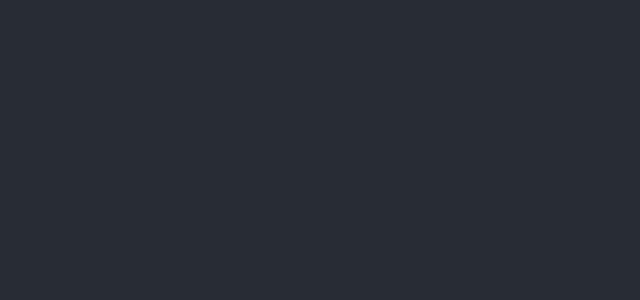
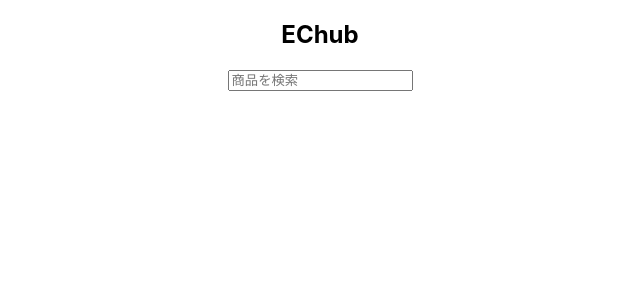
Before and after one commit to ushikitakumi/echub-client, a React (Create React App) app: page / in a window 1280 px wide. Shown: the top 300 px of the page, without its empty margins (320-960 px from the left). Built offline with nearby package versions, Linux system fonts and the light colour scheme.

Commit message:
商品画像の表示

```diff
--- a/src/App.js
+++ b/src/App.js
@@ -1,12 +1,35 @@
+import { useRef, useState } from 'react';
 import './App.css';
-import ApiFetch from './components/ApiFetch';
+import ApiFetch from './components/ApiFetch'
 
 function App() {
+
+  const [fetchData, setFetchData] = useState([])
+  const ref = useRef()
+
+  const handleSubmit = (e) => {
+    e.preventDefault()
+    console.log(ref.current.value)
+
+    // APIをたたく
+    const endpointURL = `http://127.0.0.1:8000/api/${ref.current.value}/`
+    fetch(endpointURL)
+      .then((res) => {
+        return res.json()
+      })
+      .then((data) => {
+        console.log(data)
+        setFetchData(data)
+      })
+  }
+
   return (
     <div className="App">
-      <header className="App-header">
-      </header>
-      <ApiFetch />
+      <h2>EChub</h2>
+      <form onSubmit={(e) => handleSubmit(e)}>
+        <input type="text" placeholder="商品を検索" ref={ref}/>
+      </form>
+      <ApiFetch fetchData={fetchData}/>
     </div>
   );
 }
--- a/src/components/ApiFetch.js
+++ b/src/components/ApiFetch.js
@@ -1,9 +1,18 @@
 import React from 'react'
 
-const ApiFetch = () => {
+const ApiFetch = ({ fetchData }) => {
   return (
     <div>
+        <div>
+            {fetchData.map((data) => (
+                <div className='image'>
+                    <a href={data.url} target="_blank" rel="noopener noreferrer">
+                        <img src={data.image} alt="画像を表示できません"/>
+                    </a>
+                </div>
+            ))}
 
+        </div>
     </div>
   )
 }
```
